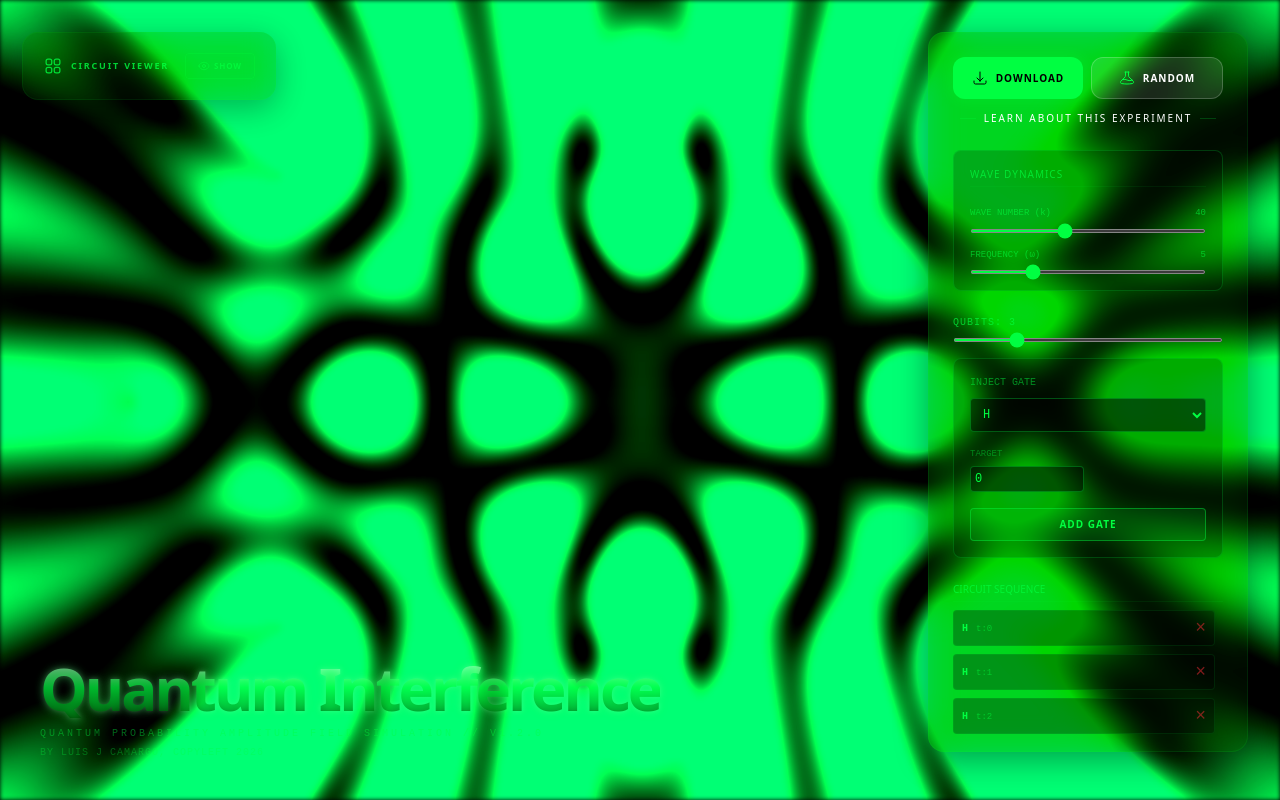
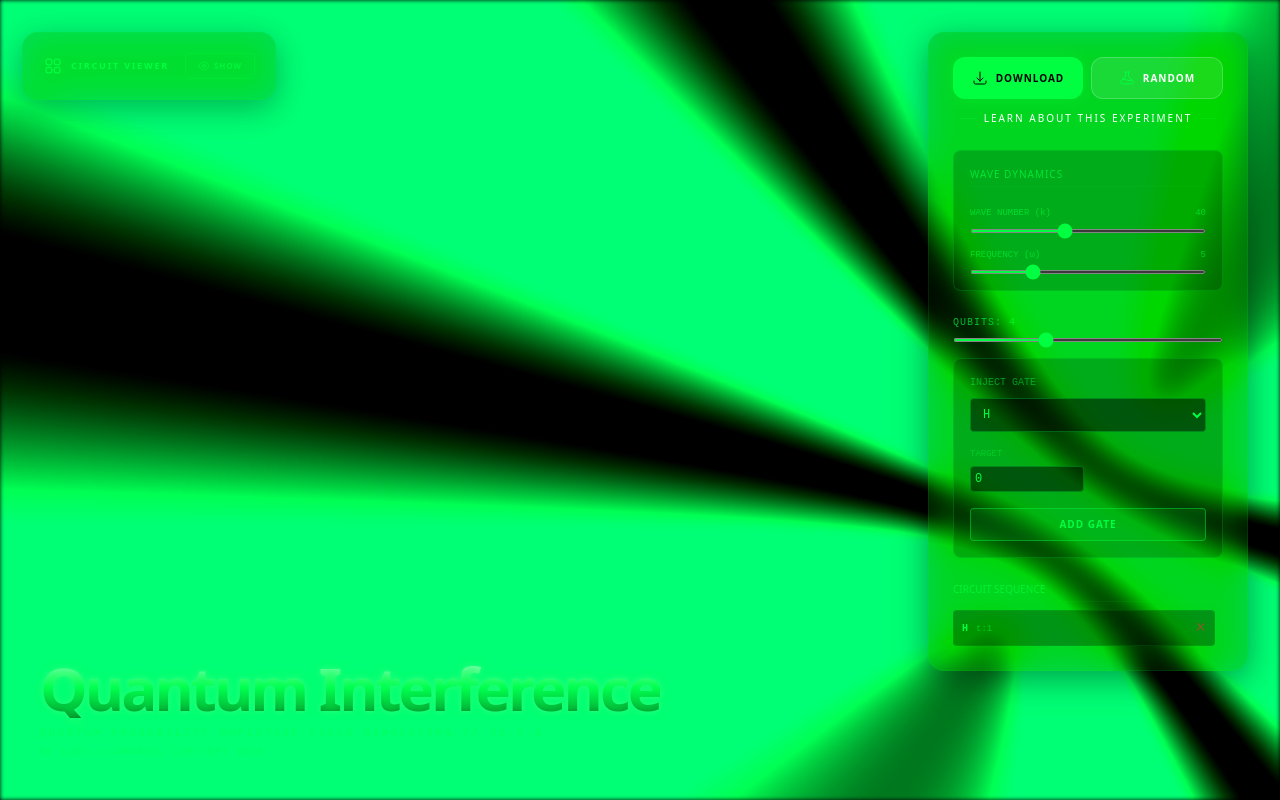
Before and after one commit to ljcamargo/quantum_interference, a Next.js app: page / in a window 1280 px wide. Built offline with nearby package versions, Linux system fonts and the light colour scheme; a web font is replaced by a local one.

Commit message:
random at init

```diff
--- a/src/app/page.js
+++ b/src/app/page.js
@@ -6,14 +6,11 @@ import ControlPanel from '../components/ControlPanel';
 import CircuitDiagram from '../components/CircuitDiagram';
 import AboutOverlay from '../components/AboutOverlay';
 import { runCircuit } from '../lib/quantum/engine';
+import { generateRandomCircuit } from '../lib/quantum/utils';
 
 export default function Home() {
   const [numQubits, setNumQubits] = useState(3);
-  const [gates, setGates] = useState([
-    { type: 'H', target: 0 },
-    { type: 'H', target: 1 },
-    { type: 'H', target: 2 }
-  ]);
+  const [gates, setGates] = useState([]);
 
   const [k, setK] = useState(40);
   const [omega, setOmega] = useState(5);
@@ -21,6 +18,13 @@ export default function Home() {
   const [diagramTrigger, setDiagramTrigger] = useState(0);
   const [isAboutOpen, setIsAboutOpen] = useState(false);
   const visualizerRef = React.useRef(null);
+
+  // Initial random circuit
+  useEffect(() => {
+    const { numQubits: n, gates: g } = generateRandomCircuit(true);
+    setNumQubits(n);
+    setGates(g);
+  }, []);
 
   // Re-run quantum calculation and trigger diagram
   useEffect(() => {
--- a/src/components/ControlPanel.jsx
+++ b/src/components/ControlPanel.jsx
@@ -2,8 +2,7 @@
 
 import React, { useState } from 'react';
 import { ArrowDownTrayIcon, BeakerIcon } from '@heroicons/react/24/outline';
-
-const GATE_TYPES = ['H', 'X', 'S', 'T', 'CNOT', 'CCNOT'];
+import { GATE_TYPES, generateRandomCircuit } from '../lib/quantum/utils';
 
 const ControlPanel = ({
     numQubits, setNumQubits,
@@ -41,51 +40,9 @@ const ControlPanel = ({
     };
 
     const handleRandom = () => {
-        let newNumQubits = Math.floor(Math.random() * 4) + 1; // 1 to 4
-        setNumQubits(newNumQubits);
-
-        let numNewGates = Math.floor(Math.random() * 4); // 0 to 3
-
-        // Slight bias: if 0 gates are chosen, 70% chance to force at least 1
-        // to avoid too many "blank" screens during random clicks
-        if (numNewGates === 0 && Math.random() < 0.7) numNewGates = 1;
-
-        const newGates = [];
-        // Ensure at least one Hadamard 90% of the time if we have gates
-        const shouldEnsureH = Math.random() < 0.9 && numNewGates > 0;
-        let currentHCount = 0;
-
-        for (let i = 0; i < numNewGates; i++) {
-            let type = GATE_TYPES[Math.floor(Math.random() * GATE_TYPES.length)];
-
-            // If we reach the last gate and still no Hadamard, force it
-            if (shouldEnsureH && i === numNewGates - 1 && currentHCount === 0) {
-                type = 'H';
-            }
-
-            // Downgrade multi-qubit gates if not enough qubits
-            if (newNumQubits === 1 && (type === 'CNOT' || type === 'CCNOT')) type = 'H';
-            if (newNumQubits === 2 && type === 'CCNOT') type = 'CNOT';
-
-            if (type === 'H') currentHCount++;
-
-            const t = Math.floor(Math.random() * newNumQubits);
-
-            if (type === 'CNOT') {
-                let c = Math.floor(Math.random() * newNumQubits);
-                while (c === t) c = Math.floor(Math.random() * newNumQubits);
-                newGates.push({ type, control: c, target: t });
-            } else if (type === 'CCNOT') {
-                let c1 = Math.floor(Math.random() * newNumQubits);
-                while (c1 === t) c1 = Math.floor(Math.random() * newNumQubits);
-                let c2 = Math.floor(Math.random() * newNumQubits);
-                while (c2 === t || c2 === c1) c2 = Math.floor(Math.random() * newNumQubits);
-                newGates.push({ type, control1: c1, control2: c2, target: t });
-            } else {
-                newGates.push({ type, target: t });
-            }
-        }
-        setGates(newGates);
+        const { numQubits: n, gates: g } = generateRandomCircuit();
+        setNumQubits(n);
+        setGates(g);
     };
 
     const removeGate = (index) => {
--- /dev/null
+++ b/src/lib/quantum/utils.js
@@ -0,0 +1,47 @@
+export const GATE_TYPES = ['H', 'X', 'S', 'T', 'CNOT', 'CCNOT'];
+
+export const generateRandomCircuit = (forceHadamard = false) => {
+    const numQubits = Math.floor(Math.random() * 4) + 1; // 1 to 4
+    let numGates = Math.floor(Math.random() * 4); // 0 to 3
+
+    // Bias towards at least 1 gate
+    if (numGates === 0 && Math.random() < 0.7) numGates = 1;
+
+    const gates = [];
+    // If forceHadamard is true, we always ensure H.
+    // Otherwise, 90% chance if we have gates.
+    const shouldEnsureH = forceHadamard || (Math.random() < 0.9 && numGates > 0);
+    let currentHCount = 0;
+
+    for (let i = 0; i < numGates; i++) {
+        let type = GATE_TYPES[Math.floor(Math.random() * GATE_TYPES.length)];
+
+        if (shouldEnsureH && i === numGates - 1 && currentHCount === 0) {
+            type = 'H';
+        }
+
+        // Downgrade multi-qubit gates if not enough qubits
+        if (numQubits === 1 && (type === 'CNOT' || type === 'CCNOT')) type = 'H';
+        if (numQubits === 2 && type === 'CCNOT') type = 'CNOT';
+
+        if (type === 'H') currentHCount++;
+
+        const t = Math.floor(Math.random() * numQubits);
+
+        if (type === 'CNOT') {
+            let c = Math.floor(Math.random() * numQubits);
+            while (c === t) c = Math.floor(Math.random() * numQubits);
+            gates.push({ type, control: c, target: t });
+        } else if (type === 'CCNOT') {
+            let c1 = Math.floor(Math.random() * numQubits);
+            while (c1 === t) c1 = Math.floor(Math.random() * numQubits);
+            let c2 = Math.floor(Math.random() * numQubits);
+            while (c2 === t || c2 === c1) c2 = Math.floor(Math.random() * numQubits);
+            gates.push({ type, control1: c1, control2: c2, target: t });
+        } else {
+            gates.push({ type, target: t });
+        }
+    }
+
+    return { numQubits, gates };
+};
```
